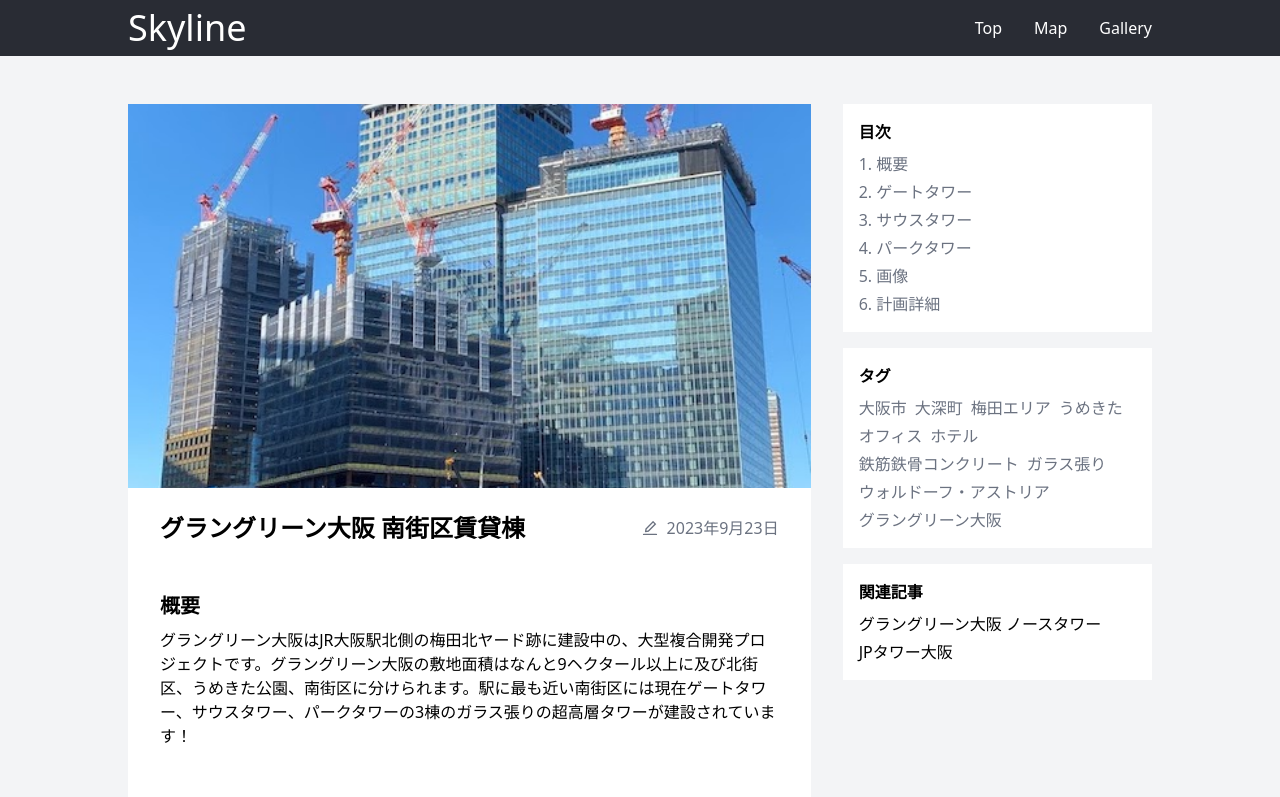
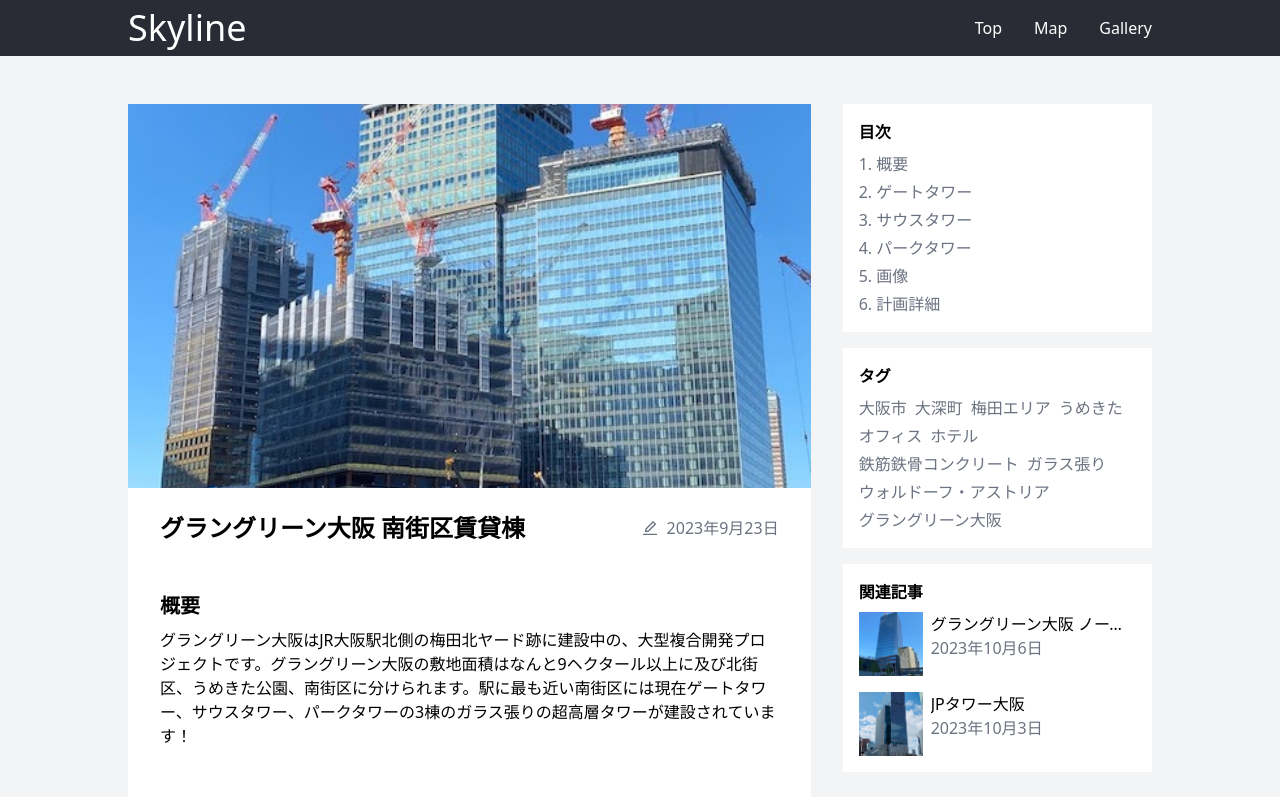
Before and after one commit to FNYukii/Skyline, a Next.js app: page /posts/1 in a window 1280 px wide. Shown: the top 797 px of the page. Built offline with nearby package versions, Linux system fonts and the light colour scheme.

Commit message:
feat: スタイル調整

```diff
--- a/src/components/sections/RelatedPostListSection.tsx
+++ b/src/components/sections/RelatedPostListSection.tsx
@@ -1,6 +1,9 @@
 import Post from "@/entities/Post"
 import PostService from "@/utils/PostService"
+import dayjs from "dayjs"
+import Image from "next/image"
 import Link from "next/link"
+import { MdOutlineImageNotSupported } from "react-icons/md"
 
 interface Props {
 	className?: string
@@ -19,13 +22,36 @@ function RelatedPostListSection(props: Props) {
 
 				<p className="font-bold">関連記事</p>
 
-				<div className="mt-2 flex flex-col gap-1">
+				<div className="mt-2 flex flex-col gap-4">
 
 					{relatedPosts.map((post, index) => (
 
-						<div key={index}>
+						<div key={index} className="flex gap-2">
 
-							<Link href={`/posts/${post.id}`} className="hover:underline">{post.title}</Link>
+							<div>
+								<Link href={`/posts/${post.id}`} className="hover:brightness-90 transition">
+
+									{post.thumbnail !== null &&
+
+										<div className="h-16 aspect-square   relative bg-gray-200">
+											<Image src={post.thumbnail} alt={post.title} className="object-cover" fill />
+										</div>
+									}
+
+									{post.thumbnail === null &&
+
+										<div className="h-16 aspect-square bg-gray-200  flex justify-center items-center">
+											<MdOutlineImageNotSupported className="text-xl text-gray-400" />
+										</div>
+									}
+								</Link>
+							</div>
+
+							<div className="overflow-hidden text-ellipsis whitespace-nowrap">
+
+								<Link href={`/posts/${post.id}`} className="hover:underline">{post.title}</Link>
+								<p className="text-gray-500">{dayjs(post.createdAt).format("YYYY年M月D日")}</p>
+							</div>
 						</div>
 					))}
 
```
